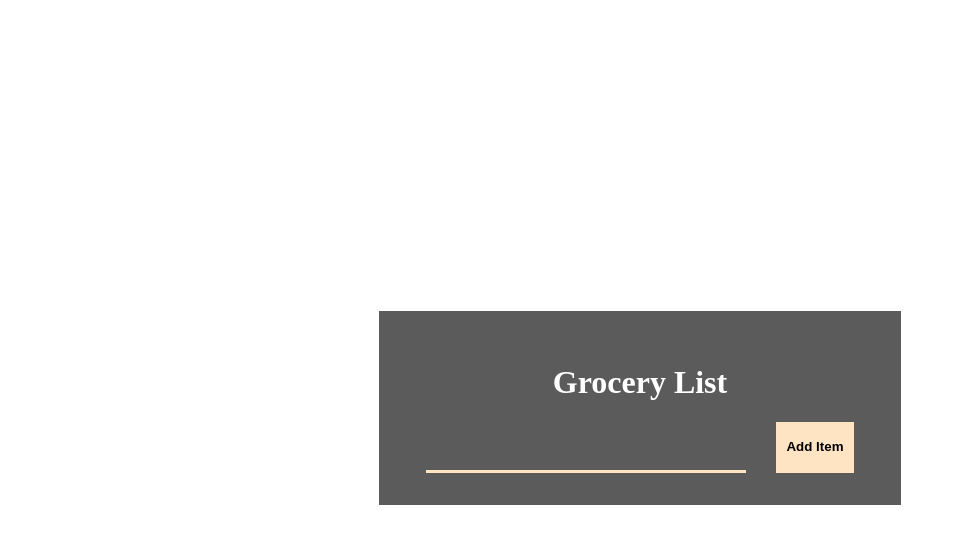
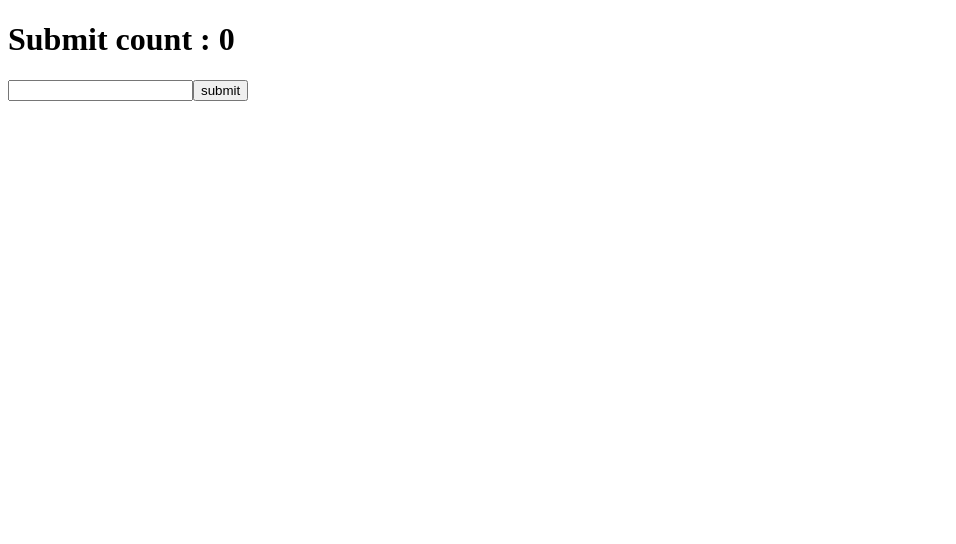
Before and after one commit to barla-x88/react-apps, a React (Vite) app: page / in a window 1280 px wide. Shown: the top 544 px of the page, without its empty margins (0-956 px from the left). Built offline with nearby package versions, Linux system fonts and the light colour scheme.

Commit message:
22 - useRef Hook ( setting current value manually)

```diff
--- a/src/App.jsx
+++ b/src/App.jsx
@@ -1,13 +1,37 @@
-import GroceryBud from "./components/GroceryBud/GroceryBud";
-import { ToastContainer, toast } from "react-toastify";
-import "react-toastify/dist/ReactToastify.css";
+import { useEffect, useRef, useState } from "react";
 
 const App = () => {
+  const [submitCount, setSubmitCount] = useState(0);
+
+  const refContainer = useRef(null);
+
+  console.log(refContainer); // {current: null} on initial render
+
+  //runs after the render
+  //this will run only once after the initial render because
+  //dependency array is empty
+  useEffect(() => {
+    //setting value manually
+    //this will not trigger rerender
+    refContainer.current = document.querySelector("#text");
+  }, []);
+
+  const handleSubmit = (e) => {
+    e.preventDefault();
+
+    console.log(refContainer.current.value);
+
+    //this will trigger rerender
+    setSubmitCount(submitCount + 1);
+  };
   return (
-    <>
-      <ToastContainer position="top-center" />
-      <GroceryBud toast={toast} />
-    </>
+    <div className="formContainer">
+      <form onSubmit={handleSubmit}>
+        <h1>Submit count : {submitCount}</h1>
+        <input type="text" id="text" />
+        <input type="submit" value="submit" />
+      </form>
+    </div>
   );
 };
 export default App;
```
